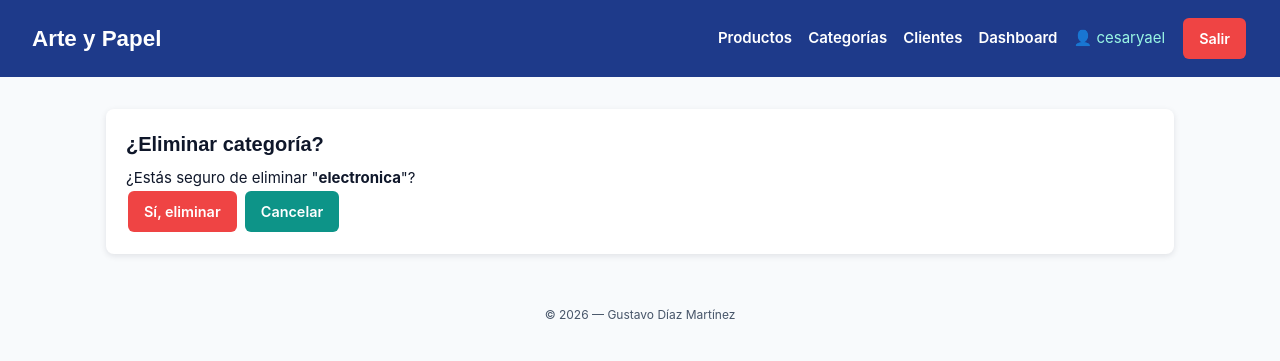
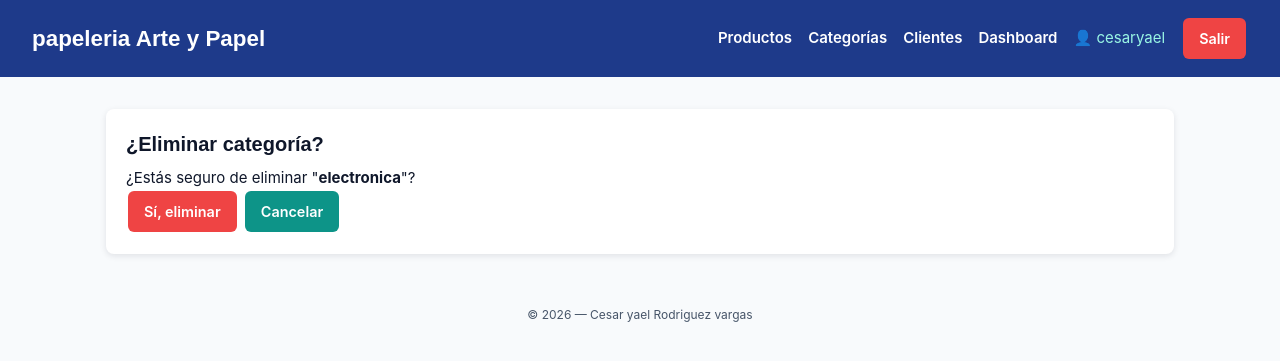
Before and after one commit to rovc100723hmcdrsa5-sudo/proyecto_negocio, a Django app: page /categorias/eliminar/1/ in a window 1280 px wide. Shown: the top 361 px of the page. Run offline with Django 5.2, Linux system fonts and the light colour scheme; a user stored in the database is signed in; data comes from the database, SQL or seed files in the repository.

Commit message:
rediseñon

```diff
--- a/templates/base.html
+++ b/templates/base.html
@@ -10,7 +10,7 @@
 <body>
     <header class="site-header">
         <nav>
-            <a href="{% url 'inicio' %}" class="logo">Arte y Papel</a>
+            <a href="{% url 'inicio' %}" class="logo"> papeleria Arte y Papel</a>
             <div class="nav-links">
                 <a href="{% url 'lista_productos' %}">Productos</a>
                 <a href="{% url 'lista_categorias' %}">Categorías</a>
@@ -42,7 +42,7 @@
     </main>
 
     <footer class="site-footer">
-        <p>© {% now "Y" %} — Gustavo Díaz Martínez</p>
+        <p>© {% now "Y" %} — Cesar yael Rodriguez vargas</p>
     </footer>
 </body>
 </html>
```
